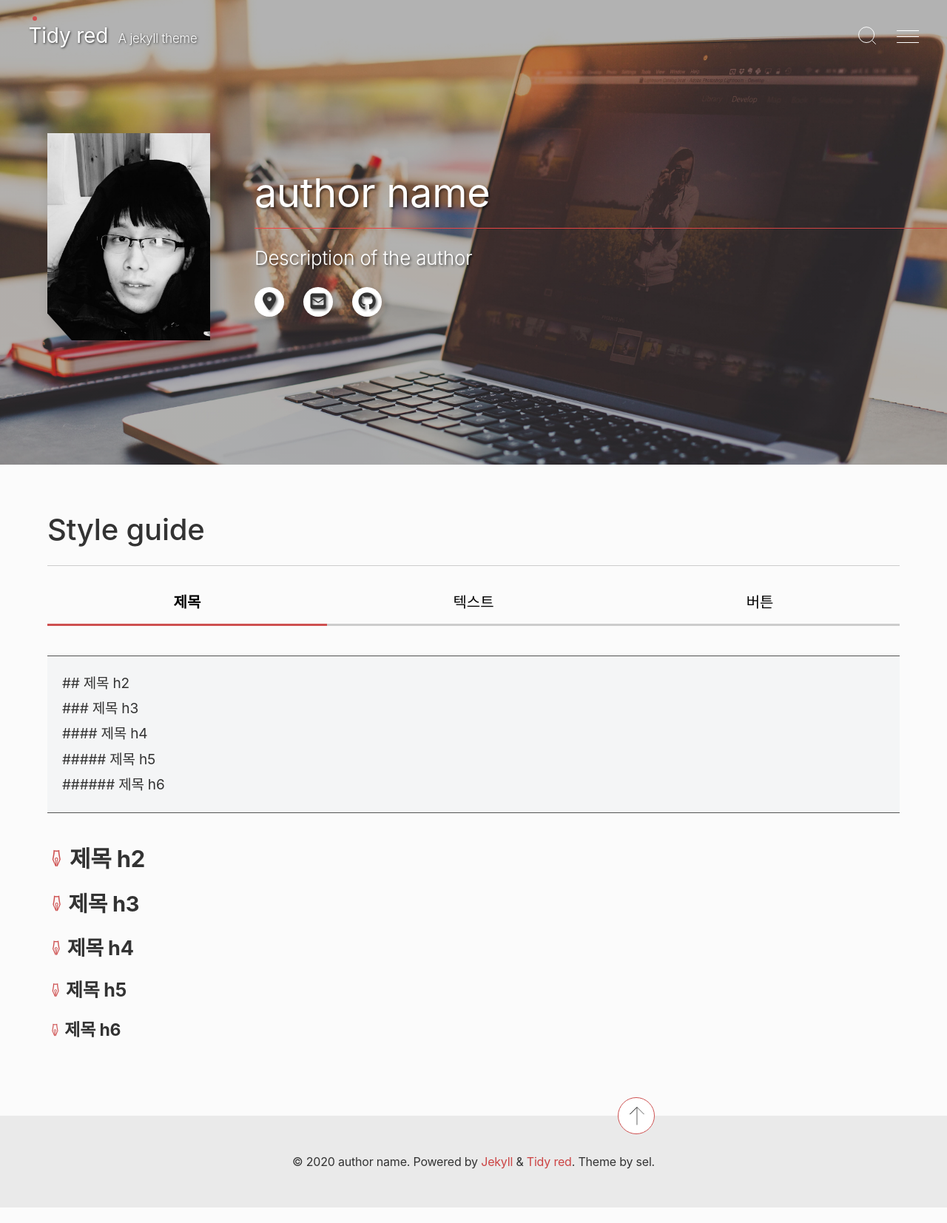
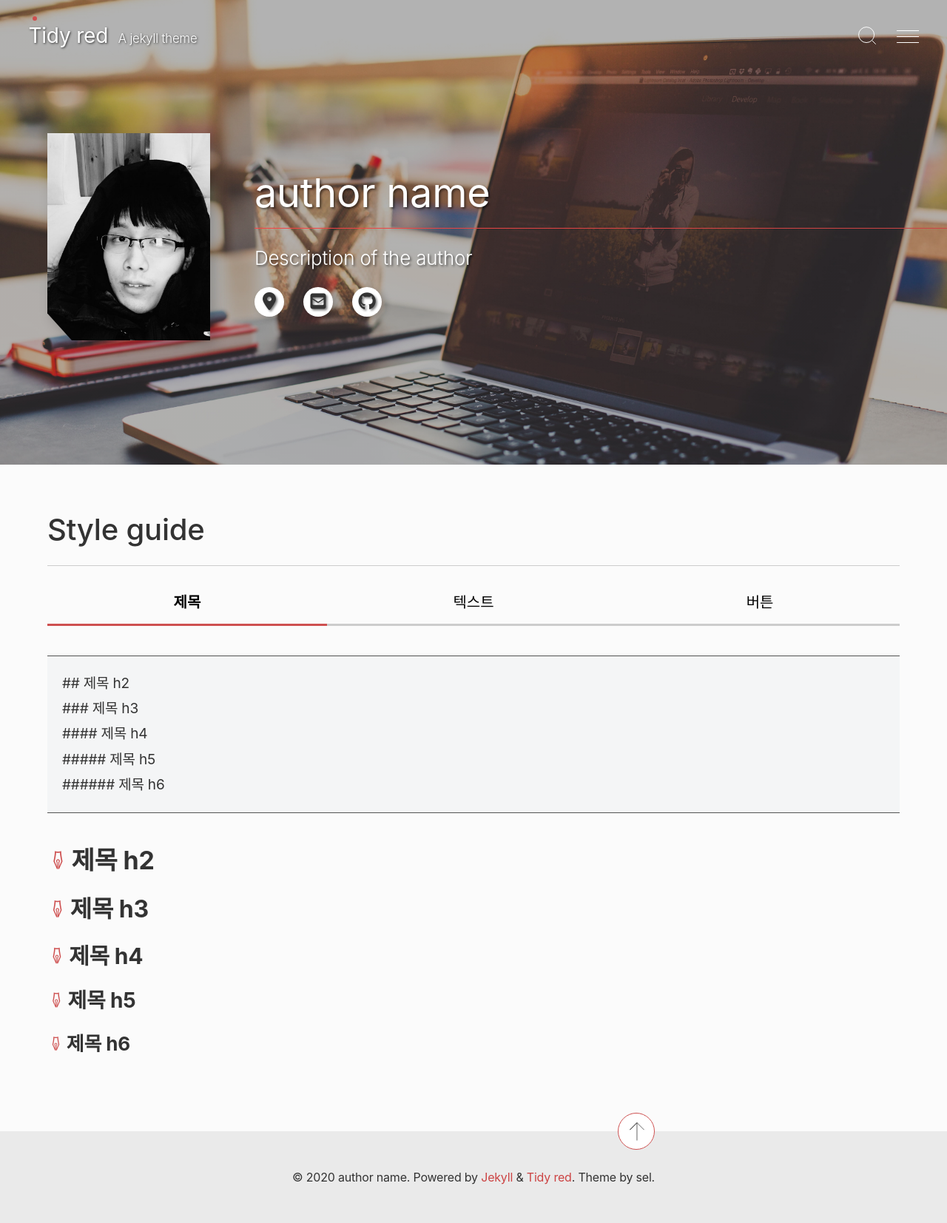
Before and after one commit to selosele/jekyll-theme-tidyred, a Jekyll site: the page built from styleguide.html, in a window 1280 px wide. Shown: the whole page at 74% size. Built offline with Jekyll 4.4.1, drawn with Linux system fonts in a browser that asks for light colours; cached includes are drawn as plain includes; nearby versions of some CDN libraries; before the commit the page ends 1632 px from its top, so only the background shows below that.

Commit message:
post heading 태그 font-size 수정

```diff
--- a/_sass/tidy-red/_components.scss
+++ b/_sass/tidy-red/_components.scss
@@ -50,27 +50,27 @@
    /* title */
    h2:not(.toc__title) {
       @include heading($margin: 1.5rem 0 1rem 0);
-      font-size: 1.55rem;
+      font-size: 1.7rem;
    }
 
    h3 {
       @include heading();
-      font-size: 1.45rem;
+      font-size: 1.6rem;
    }
 
    h4 {
       @include heading();
-      font-size: 1.35rem;
+      font-size: 1.5rem;
    }
 
    h5 {
       @include heading();
-      font-size: 1.25rem;
+      font-size: 1.4rem;
    }
 
    h6 {
       @include heading();
-      font-size: 1.15rem;
+      font-size: 1.3rem;
    }
 
    img {
```
